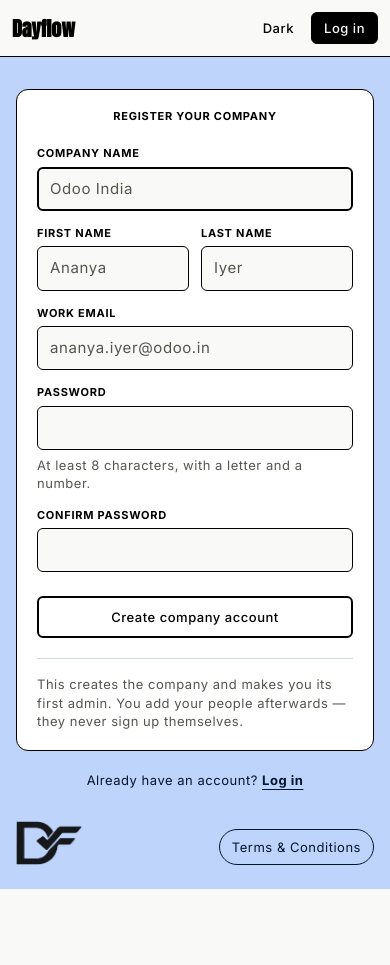
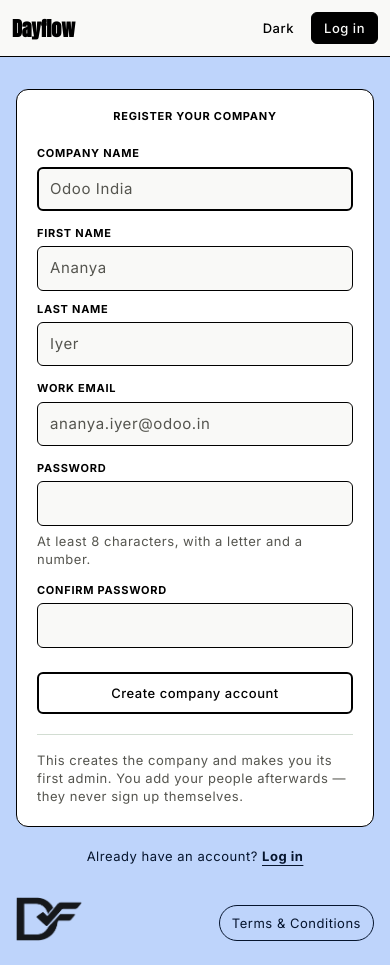
Before and after one commit to Kukyos/DayFlowOdoo, a React (Vite) app in the folder frontend/: page /signup in a window 390 px wide. Before the commit the page ends 889 px from the top, so only its background shows below. Built offline with nearby package versions, Linux system fonts and the light colour scheme.

Commit message:
Stack signup name fields on phones

```diff
--- a/frontend/src/pages/auth/SignUp.tsx
+++ b/frontend/src/pages/auth/SignUp.tsx
@@ -161,7 +161,7 @@
             />
           </Field>
 
-          <div className="grid grid-cols-2 gap-3">
+          <div className="grid grid-cols-1 gap-3 sm:grid-cols-2">
             <Field label="First name" htmlFor="firstName">
               <Input
                 id="firstName"
```
